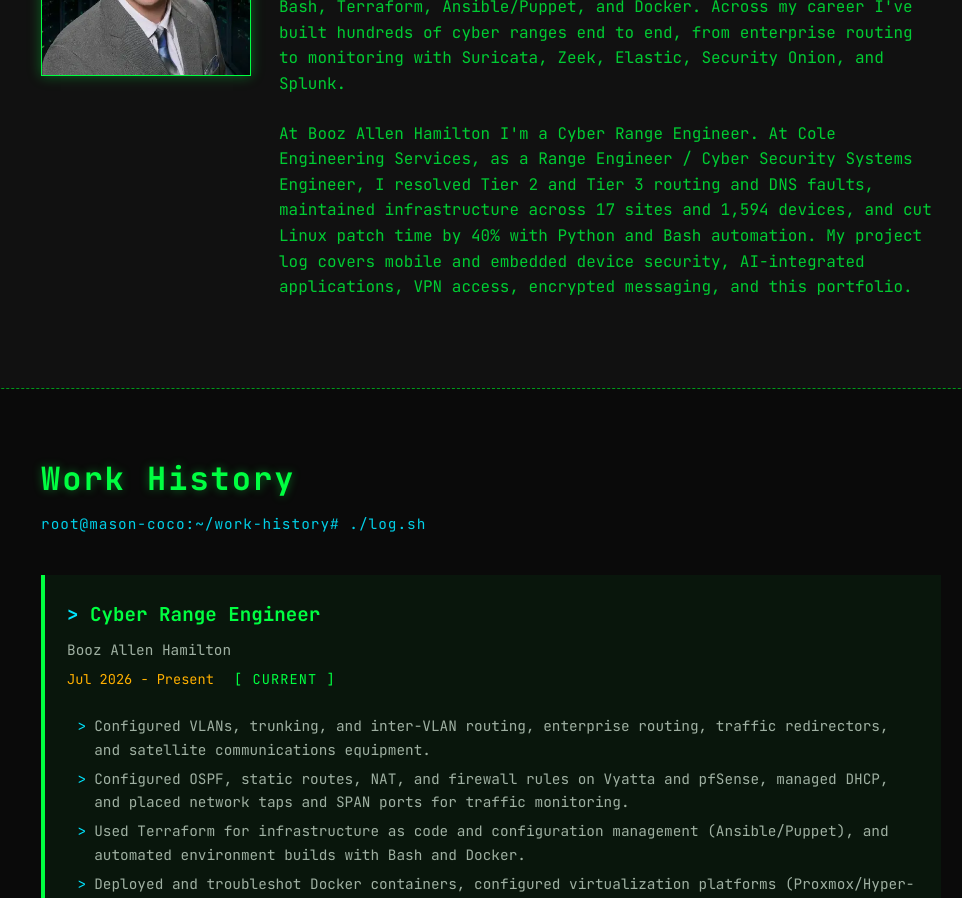
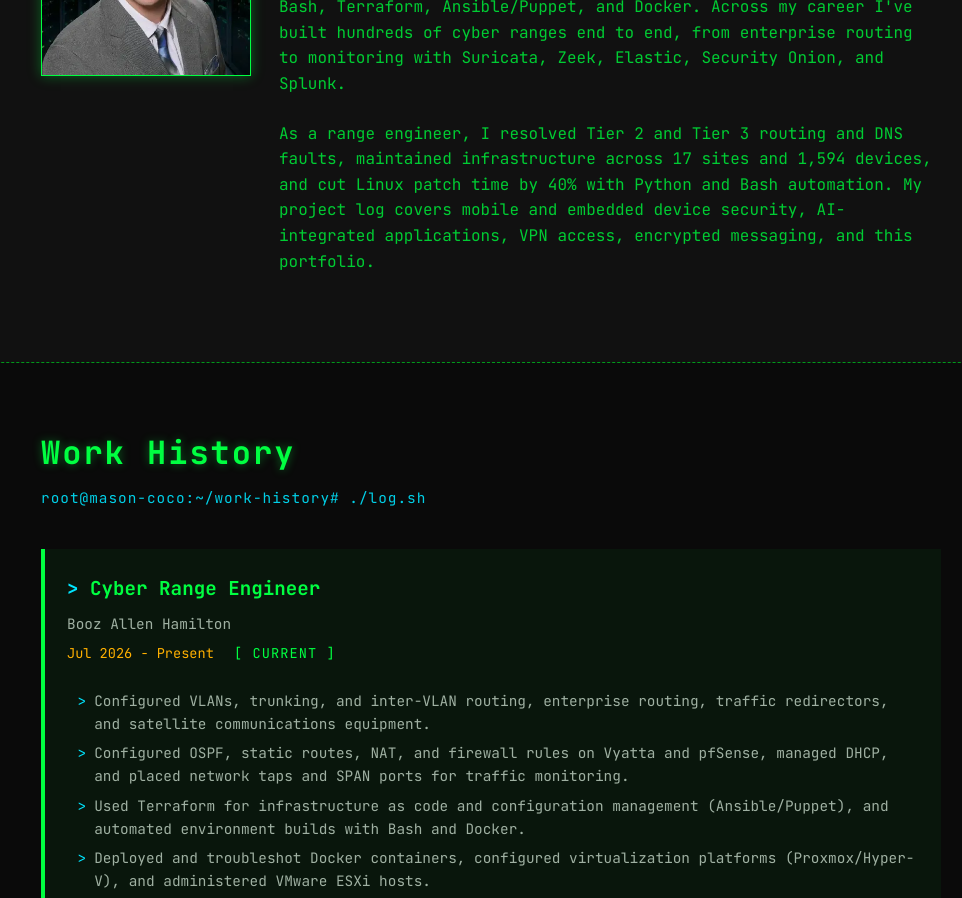
Before and after one commit to mcoco35/mason-coco-portfolio, a React (Create React App) app: page / in a window 1280 px wide. Shown: the part 1120-2018 px from the top of the page, without its empty margins (149-1111 px from the left). Built offline with nearby package versions, Linux system fonts and the light colour scheme.

Commit message:
Rewrite the About close without employer names
Open the second paragraph as range-engineer experience and keep the existing site, patch, and project facts.

Co-authored-by: Mason Coco <mcoco35@users.noreply.github.com>

```diff
--- a/src/App.js
+++ b/src/App.js
@@ -242,7 +242,7 @@ function App() {
               I'm a Cyber Range Engineer who designs, builds, and operates the networks and infrastructure behind cyber training environments. I design and troubleshoot routed networks with BGP, OSPF, VLANs, and NAT on Vyatta and pfSense, administer Linux and Windows infrastructure, and automate builds and operations with Python, Bash, Terraform, Ansible/Puppet, and Docker. Across my career I've built hundreds of cyber ranges end to end, from enterprise routing to monitoring with Suricata, Zeek, Elastic, Security Onion, and Splunk.
             </p>
             <p>
-              At Booz Allen Hamilton I'm a Cyber Range Engineer. At Cole Engineering Services, as a Range Engineer / Cyber Security Systems Engineer, I resolved Tier 2 and Tier 3 routing and DNS faults, maintained infrastructure across 17 sites and 1,594 devices, and cut Linux patch time by 40% with Python and Bash automation. My project log covers mobile and embedded device security, AI-integrated applications, VPN access, encrypted messaging, and this portfolio.
+              As a range engineer, I resolved Tier 2 and Tier 3 routing and DNS faults, maintained infrastructure across 17 sites and 1,594 devices, and cut Linux patch time by 40% with Python and Bash automation. My project log covers mobile and embedded device security, AI-integrated applications, VPN access, encrypted messaging, and this portfolio.
             </p>
             </div>
             </div>
```
Also changed, not shown: 1 other file (tests, documents, lock files or other folders).
